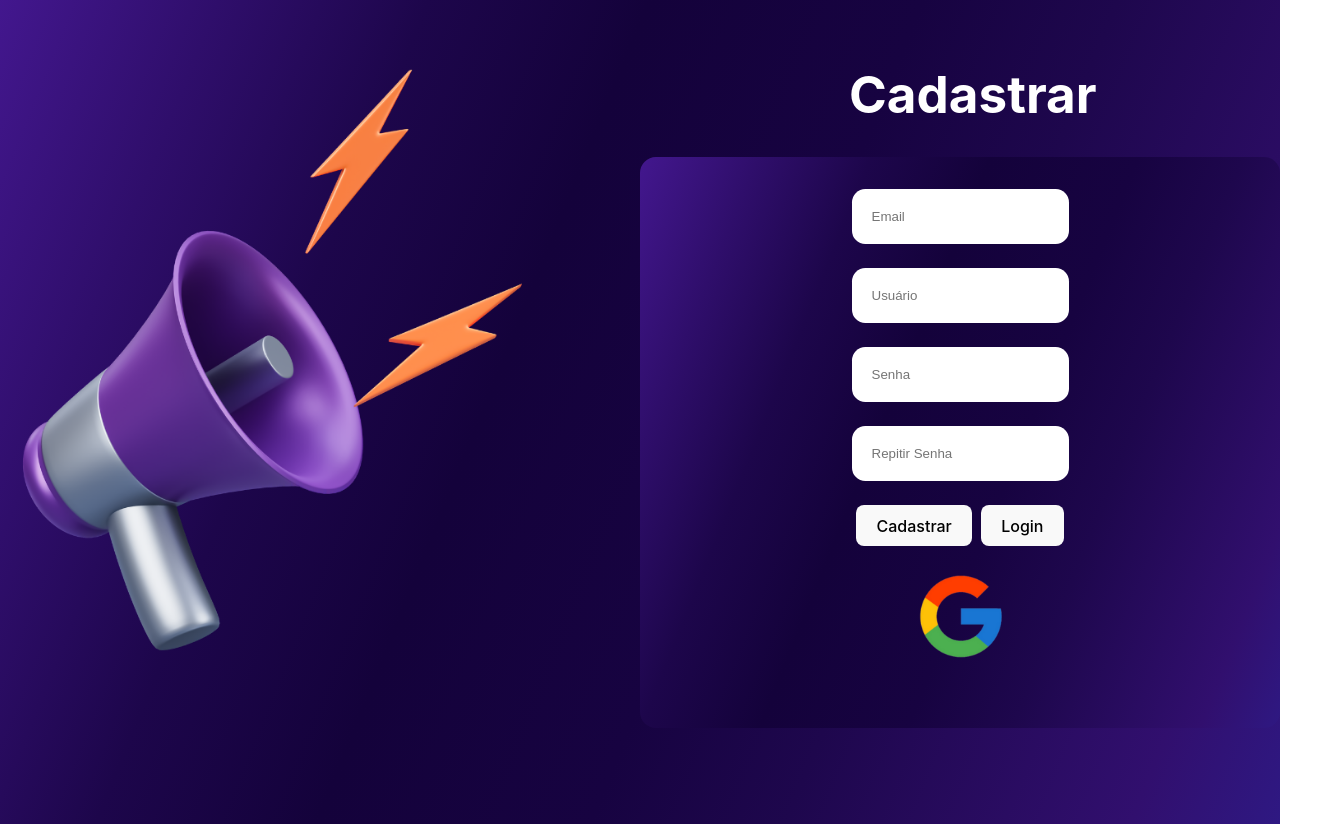
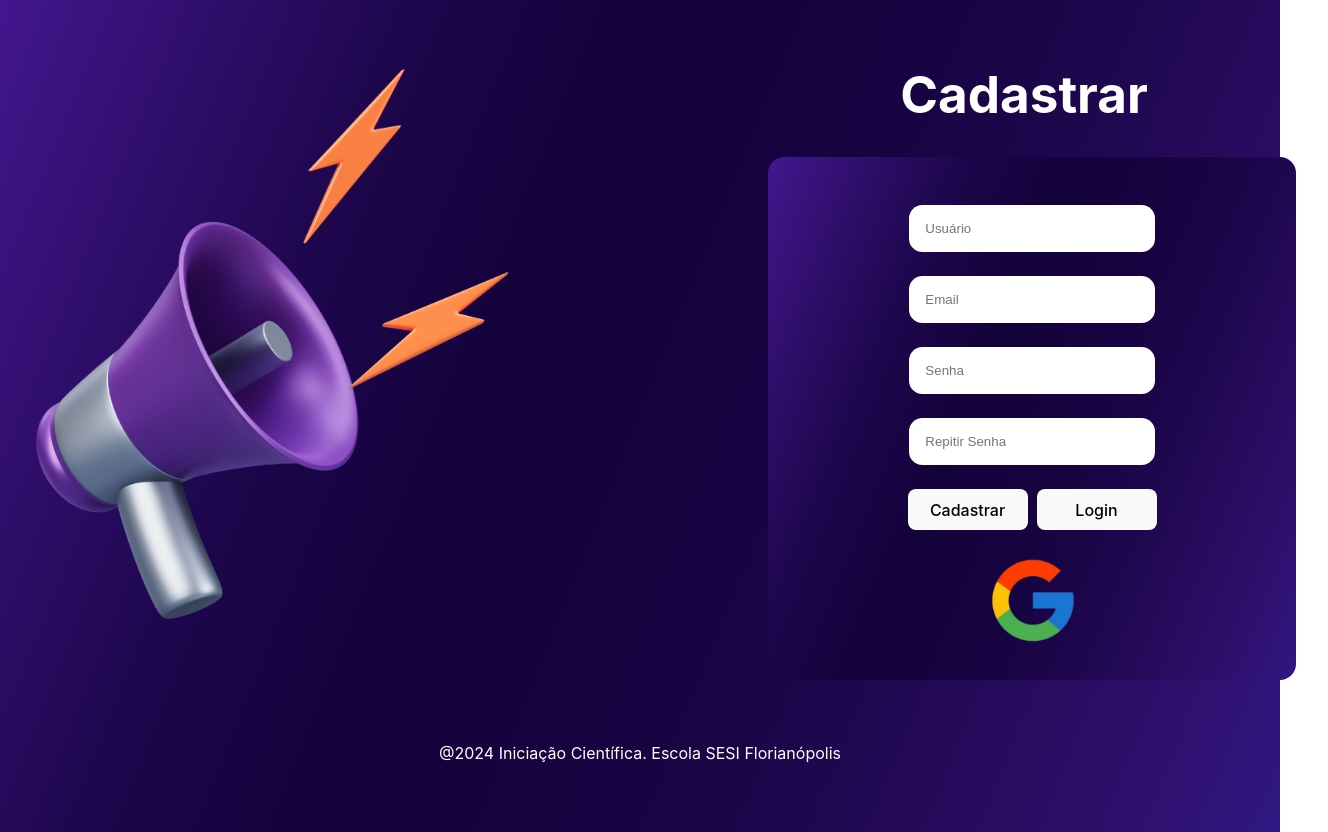
Before and after one commit to PedroZanette/Tela-Cadastro, a React (Vite) app: page / in a window 1280 px wide. Shown: the whole page, 1328 px wide, since content can reach past the window. Built offline with nearby package versions, Linux system fonts and the light colour scheme.

Commit message:
Tela inicial cadastro sem navbar

```diff
--- a/src/App.css
+++ b/src/App.css
@@ -17,6 +17,7 @@ body {
   /* background-color: #14023B; */
   background: linear-gradient(112deg, #2242DA -7.38%, #451892 -1.58%, #2F0E6B 13.55%, #1D064B 26.57%, #14023B 40.26%, #170341 57.22%, #1E074D 69.33%, #310F6E 90.72%, #263ACB 133.23%);
   color: #fff;
+  overflow: hidden;
 }
 
 .Foto {
@@ -24,39 +25,58 @@ body {
   padding: 1.5em;
   position: relative;
   left: -23em;
-  top: -43em;
+  top: -40em;
 }
 
-.titulo{
-  position: relative;
-  left: 6.5em;
-}
 
 .google{
   height: 9em;
 }
 
 button{
-
+  width: 7.5em;
+  outline: none;
+  border: none;
 }
 
+button:hover{
+  border: none;
+}
+
+.titulo{
+  position: relative;
+  left: 7.5em;
+}
 .card{
   background: linear-gradient(112deg, #2242DA -7.38%, #451892 -1.58%, #2F0E6B 13.55%, #1D064B 26.57%, #14023B 40.26%, #170341 57.22%, #1E074D 69.33%, #310F6E 90.72%, #263ACB 133.23%);;
   border-radius: 1em;
   position: relative;
-  left: 20em;
+  width: 33em;
+  left: 27em;
   top: 0em;
-  padding: 2em;
+  padding: 0em;
+  padding-top: 3em;
+  padding-left: 0em;
+}
+
+.cadastro{
+  width: fit-content;
 }
 
 input{
-  max-width: 28em;
-  padding: 1.5em;
+  max-width: 34em;
+  width: 16em;
+  padding: 1.2em;
   border: none;
   border-radius: 1em;
   outline: none;
 }
 
 img{
-  height: 37em;
+  height: 35em;
 }
+
+p{
+  position: relative;
+  top: -1.2em;
+}
--- a/src/App.jsx
+++ b/src/App.jsx
@@ -1,10 +1,12 @@
 import './App.css'
 import Cadastro from './components/cadastro'
+
 
 function App() {
 
   return (
     <>
+
       <Cadastro/>
     </>
   )
--- a/src/components/cadastro.jsx
+++ b/src/components/cadastro.jsx
@@ -8,13 +8,13 @@ const Cadastro = () => {
 
     return (
         <>
-            <div className="cadastro">
+            <div className="">
                 <h1 className="titulo">Cadastrar</h1>
                 <div className="card">
-                    <input type="text" placeholder="Email"/><br /><br />
                     <input type="text" placeholder="Usuário"/><br /><br />
-                    <input type="text" placeholder="Senha"/><br /><br />
-                    <input type="text" placeholder="Repitir Senha"/><br /><br />
+                    <input type="email" placeholder="Email"/><br /><br />
+                    <input type="password" placeholder="Senha"/><br /><br />
+                    <input type="password" placeholder="Repitir Senha"/><br /><br />
                     <button>Cadastrar</button> &nbsp;
                     <button>Login</button> <br />
                     <img src={google} alt="google" className="google"/>
@@ -22,6 +22,7 @@ const Cadastro = () => {
                 <div className="Foto">
                     <img src={FotoCadastro} alt="foto-cadastro" />
                 </div>
+                <p>@2024  Iniciação Científica. Escola SESI Florianópolis</p>
             </div>
         </>
     )
```
Also changed, not shown: src/components/links.jsx (added, +28 -0 lines), src/components/navbar.jsx (added, +102 -0 lines), src/components/navbar.module.css (added, +82 -0 lines).
